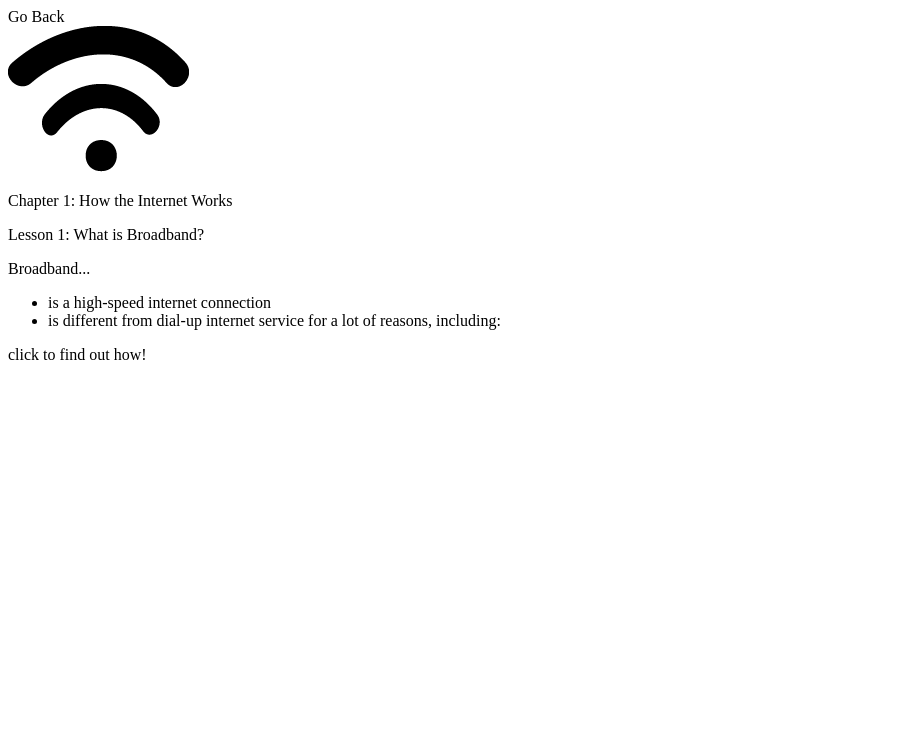
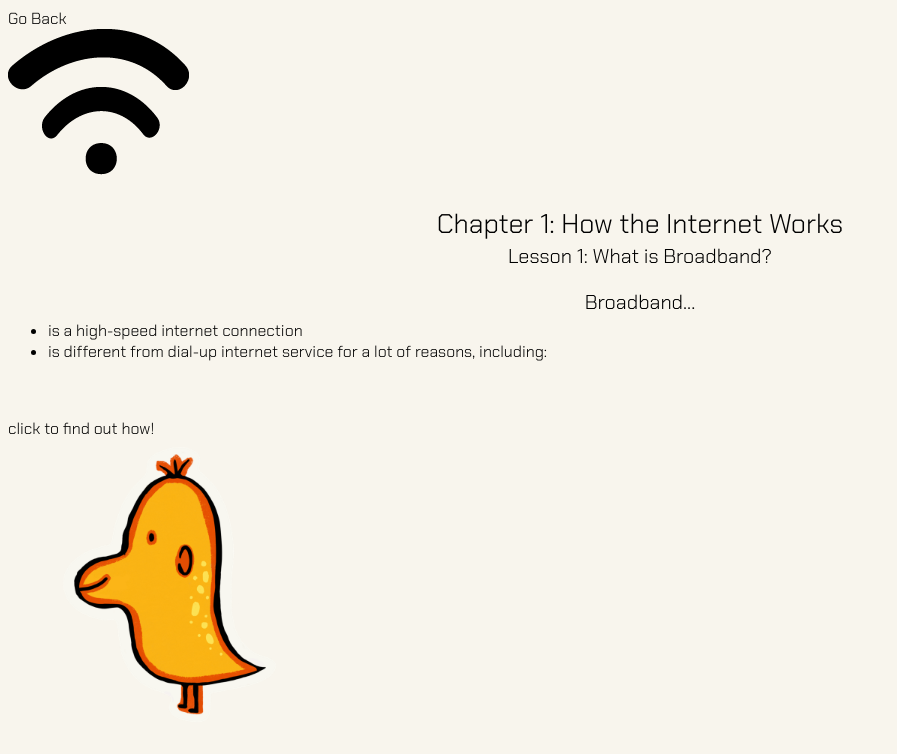
Before and after one commit to chostudio/BroadbandBasics, a plain HTML site: page Lesson1Page1.html in a window 1280 px wide. Shown: the whole page, without its empty margins (0-897 px from the left). Drawn offline with Linux system fonts and the light colour scheme.

Commit message:
Never gonna give you up

```diff
--- /dev/null
+++ b/Lesson1Page1.css
@@ -0,0 +1,36 @@
+html{
+    background-color: #f8f5ed;
+  }
+
+  p{
+    text-align: center;
+    font-family: 'Chakra Petch', sans-serif;
+  }
+
+  p.a{
+    font-size: 27px;
+    font-family: 'Chakra Petch', sans-serif;
+  }
+
+  p.b{
+    font-size: 20px;
+    position: relative;
+    top: -25px;
+    font-family: 'Chakra Petch', sans-serif;
+  }
+
+  ul{
+    position: relative;
+    bottom: 40px;
+    font-family: 'Chakra Petch', sans-serif;
+  }
+
+  div{
+    font-family: 'Chakra Petch', sans-serif;
+  }
+
+  #happyDinuck{
+    height: 300px;
+    width: 300px;
+    transform: scaleX(-1);
+  }
--- a/Lesson1Page1.html
+++ b/Lesson1Page1.html
@@ -1,22 +1,26 @@
 <!DOCTYPE html>
 <html lang="en">
 <head>
+    <link rel="preconnect" href="https://fonts.googleapis.com">
+<link rel="preconnect" href="https://fonts.gstatic.com" crossorigin>
+<link href="https://fonts.googleapis.com/css2?family=Chakra+Petch:wght@300display=swap" rel="stylesheet">
     <div id="goback">Go Back</div>
     <meta charset="UTF-8">
     <meta http-equiv="X-UA-Compatible" content="IE=edge">
     <meta name="viewport" content="width=device-width, initial-scale=1.0">
     <title>Document</title>
+    <link rel="stylesheet" href="Lesson1Page1.css">
 </head>
 <body>
     <img src="/assets/images/Wifi.png" alt="">
-    <p>Chapter 1: How the Internet Works</p>
-    <p>Lesson 1: What is Broadband?</p>
-    <p>Broadband...</p>
+    <p class=a>Chapter 1: How the Internet Works</p>
+      <p class=b>Lesson 1: What is Broadband?</p>
+      <p class=b>Broadband...</p>
     <ul>
         <li>is a high-speed internet connection</li>
         <li>is different from dial-up internet service for a lot of reasons, including:</li>
     </ul>
     <div id="textbubble">click to find out how!</div>
-    <img src="/assets/images/happyDinuck.PNG" alt="">
+    <img id="happyDinuck" src="/assets/images/happy_Dinuck.PNG" alt="">
 </body>
 </html>
```
Also changed, not shown: Lesson1Page3.html (+2 -2 lines).
